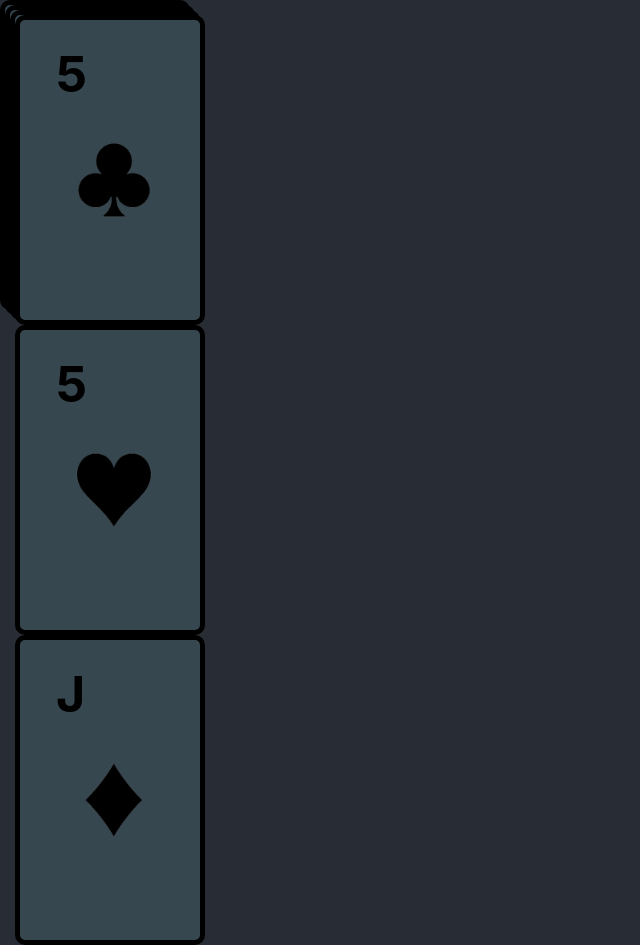
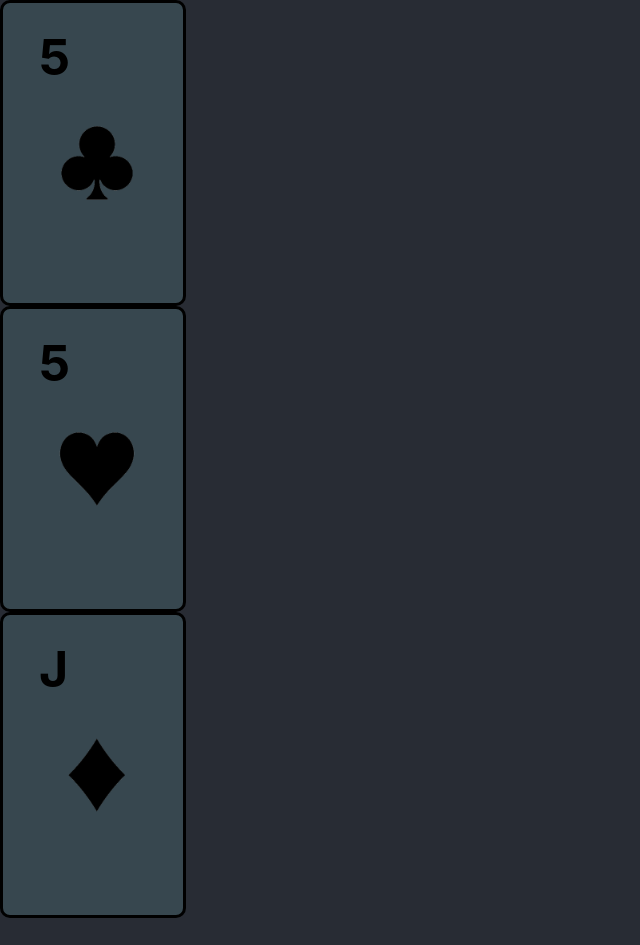
Before and after one commit to MikyStar/PokerAnalysis, a React (Create React App) app: page / in a window 1280 px wide. Shown: the whole page, without its empty margins (0-640 px from the left). After the commit the page ends 918 px from the top, so only its background shows below. Built offline with nearby package versions, Linux system fonts and the light colour scheme.

Commit message:
Fix strange css behaviour for card border + bit of project refactoring again

```diff
--- a/src/components/Card.tsx
+++ b/src/components/Card.tsx
@@ -19,7 +19,7 @@ type CardProps =
 
 export const Card = ( { suit, id} : CardProps ) =>
 (
-	<div>
+	<div className='card'>
 		<h3 className='id'>{ handleID( id ) }</h3>
 		<img className='suit' src={ getIcon( suit ) } width={ 80 } height={ 80 } />
 	</div>
--- a/src/index.tsx
+++ b/src/index.tsx
@@ -1,6 +1,6 @@
 import React from 'react';
 import ReactDOM from 'react-dom';
-import App from './App';
+import App from './components/App';
 import * as serviceWorker from './serviceWorker';
 
 import './style/index.css';
--- a/src/style/Card.css
+++ b/src/style/Card.css
@@ -1,10 +1,10 @@
-div
+.card
 {
 	width: 180px;
 	height: 300px;
 	border-radius: 10px;
 	background-color: #37474f;
-	border : 5px solid black;
+	border : solid black;
 	position : relative;
 }
 
```
Also changed, not shown: src/components/App.tsx (renamed from src/App.tsx, +6 -6 lines), 1 other file (tests, documents, lock files or other folders).
